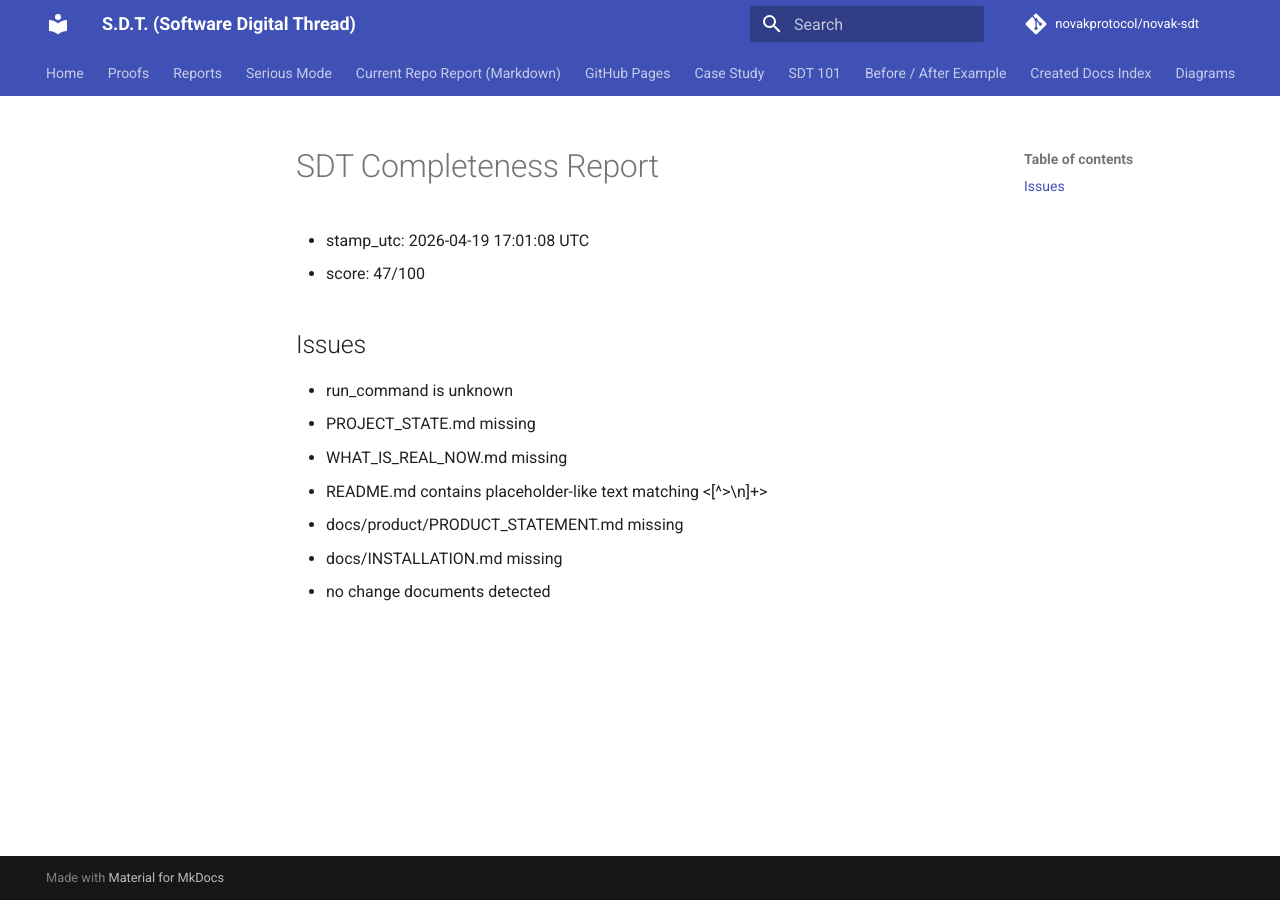
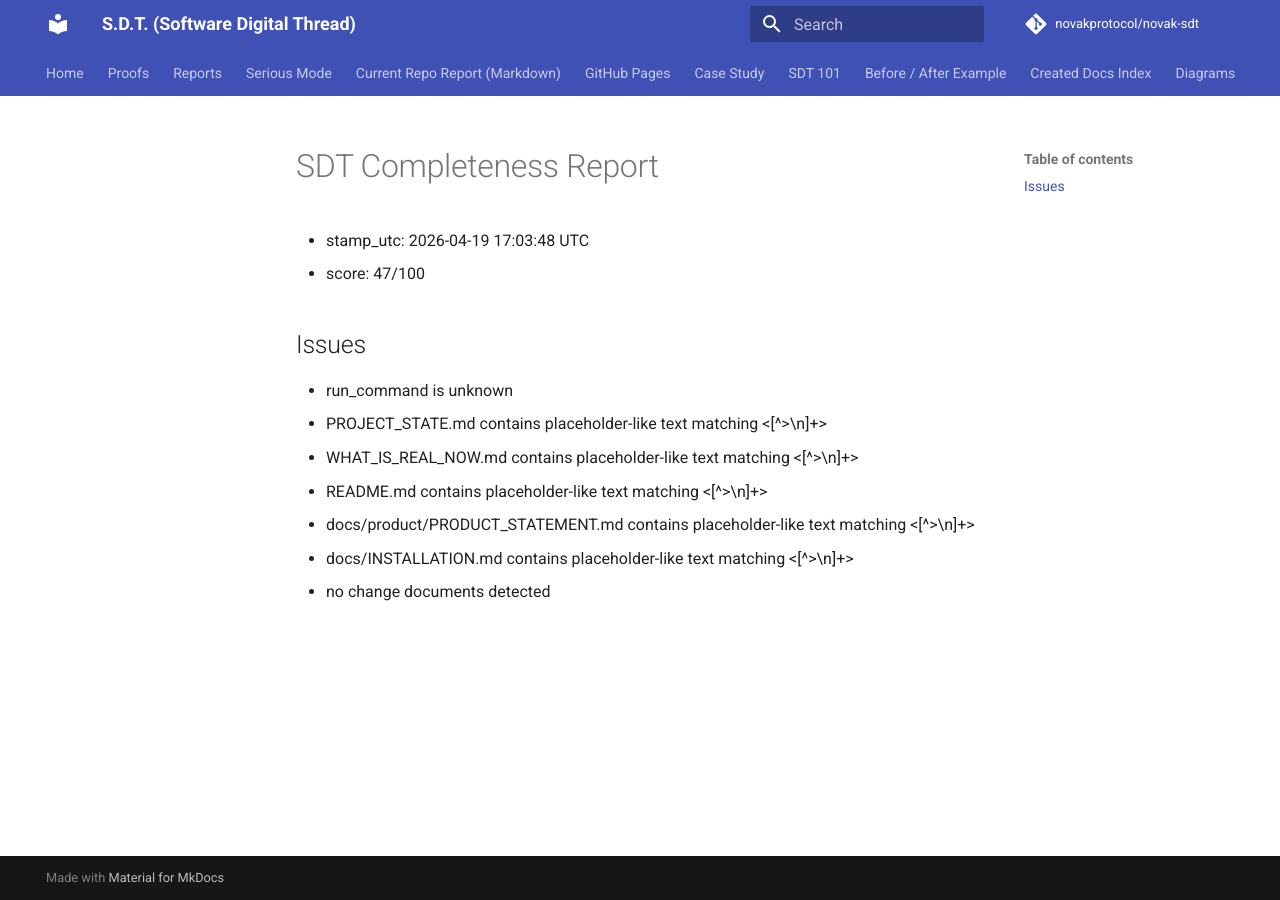
Before and after one commit to novakprotocol/novak-sdt, an MkDocs documentation site: the page built from docs/status/SDT_COMPLETENESS_REPORT.md, in a window 1280 px wide. Built offline with MkDocs 1.6.1 and Material for MkDocs 9.7.7, drawn with Linux system fonts in a browser that asks for light colours; comment, search, counter and statistics services are not loaded.

Commit message:
ops: add SDT project intelligence inference and audit engine

```diff
--- a/docs/status/SDT_COMPLETENESS_REPORT.md
+++ b/docs/status/SDT_COMPLETENESS_REPORT.md
@@ -1,13 +1,13 @@
 # SDT Completeness Report
 
-- stamp_utc: 2026-04-19 17:01:08 UTC
+- stamp_utc: 2026-04-19 17:03:48 UTC
 - score: 47/100
 
 ## Issues
 - run_command is unknown
-- PROJECT_STATE.md missing
-- WHAT_IS_REAL_NOW.md missing
+- PROJECT_STATE.md contains placeholder-like text matching <[^>\n]+>
+- WHAT_IS_REAL_NOW.md contains placeholder-like text matching <[^>\n]+>
 - README.md contains placeholder-like text matching <[^>\n]+>
-- docs/product/PRODUCT_STATEMENT.md missing
-- docs/INSTALLATION.md missing
+- docs/product/PRODUCT_STATEMENT.md contains placeholder-like text matching <[^>\n]+>
+- docs/INSTALLATION.md contains placeholder-like text matching <[^>\n]+>
 - no change documents detected
```
Also changed, not shown: PROJECT_STATE.md (+3 -3 lines), docs/status/PROJECT_MODEL.json (+8 -8 lines), docs/status/SDT_CONFIRMATION_PACKET.md (+1 -1 lines), docs/status/SDT_DRIFT_REPORT.md (+2 -5 lines).
